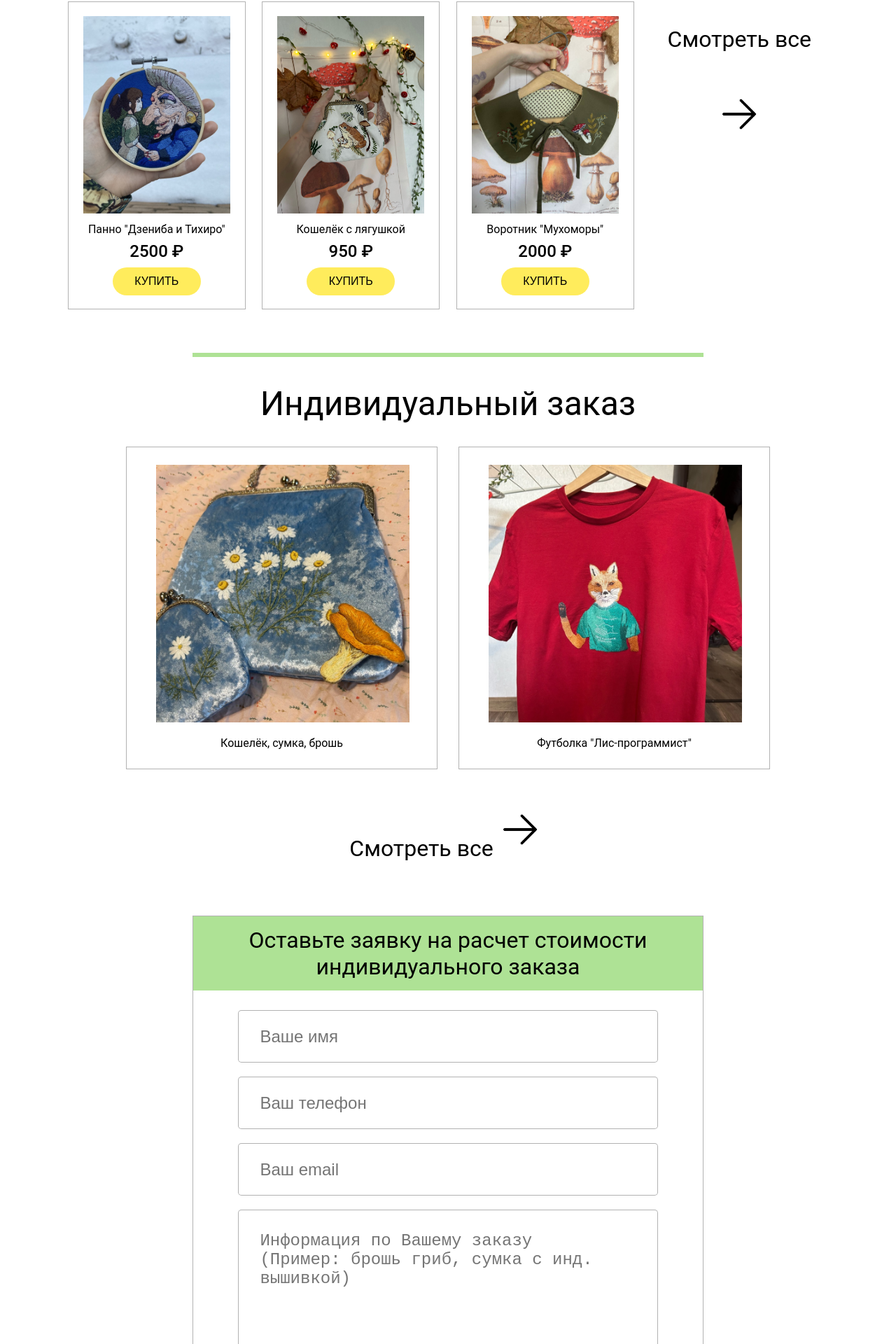
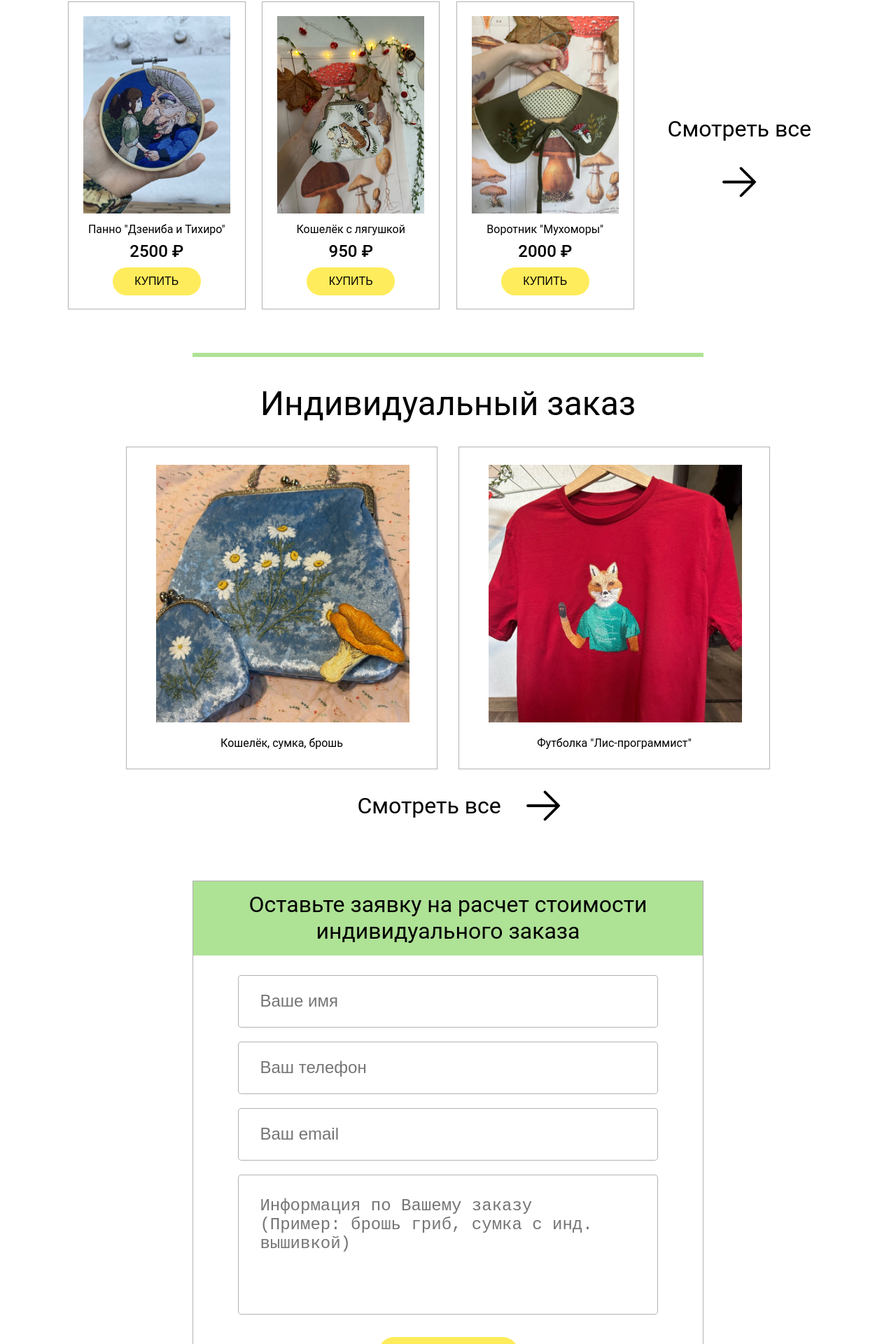
Before and after one commit to corsac-fox/hm-store-lia, a React (Vite) app: page / in a window 1280 px wide. Shown: the part 1944-3864 px from the top of the page at 70% size. Built offline with nearby package versions, Linux system fonts and the light colour scheme; a web font is replaced by a local one.

Commit message:
Fix design 'see-all' buttons

```diff
--- a/src/App.css
+++ b/src/App.css
@@ -45,6 +45,22 @@ hr {
   margin: 3% auto;
 }
 
+.see-all-btn {
+  display: flex;
+  align-items: center; /* по вертикали */
+  justify-content: center;
+
+}
+
+.see-all-btn > :first-child {
+  margin: 3% 2%;
+}
+
+.see-all-btn img {
+  width: 76px;
+  height: 76px;
+}
+
 .logo {
   height: 4em;
   padding: 1em;
--- a/src/components/CustomOrder.css
+++ b/src/components/CustomOrder.css
@@ -27,3 +27,7 @@
     height: 368px;
     object-fit: cover;
 }
+
+#custom-order .see-all-btn {
+    margin: 0 0 5% 2%;
+}
--- a/src/components/OrderForm.css
+++ b/src/components/OrderForm.css
@@ -5,7 +5,7 @@ form {
 .order-form {
     width: 730px;
     height: 725px;
-    margin: auto;
+    margin: 0 auto 5em auto;
 }
 
 .order-title {
--- a/src/components/OrderForm.tsx
+++ b/src/components/OrderForm.tsx
@@ -4,7 +4,7 @@ import './OrderForm.css';
 
 function OrderForm () {
     return (
-        <form className='order-form'>
+        <form className='order-form' target='_blank' method='post'>
             <h3 className="order-title">Оставьте заявку на расчет стоимости индивидуального заказа</h3>
             <div className='form-fields'>
                 <input type="text" name='username' placeholder="Ваше имя"/>
--- a/src/components/PrevProductSection.css
+++ b/src/components/PrevProductSection.css
@@ -9,21 +9,10 @@
   padding-bottom: 24px;
 }
 
-.see-all-btn {
-  padding-top: 1em;
+.card-contaner .see-all-btn {
+  flex-direction: column;
 }
 
-.see-all-btn * {
-  display: inline-block;
+.card-contaner .see-all-btn :first-child {
+  margin: 7% 0;
 }
-
-.see-all-btn > :first-child {
-  margin: 7% 0;
-
-}
-
-.see-all-btn img {
-  margin-top: 30px;
-  width: 76px;
-  height: 76px;
-}
--- a/src/components/PrevProductSection.tsx
+++ b/src/components/PrevProductSection.tsx
@@ -22,7 +22,6 @@ function PrevProductSection () {
                 ))}
                 <div className='see-all-btn'>
                     <h3>Смотреть все</h3>
-                    <br/>
                     <img src='src\assets\images\ui\arrow.png'/>
                 </div>
             </div>
```
